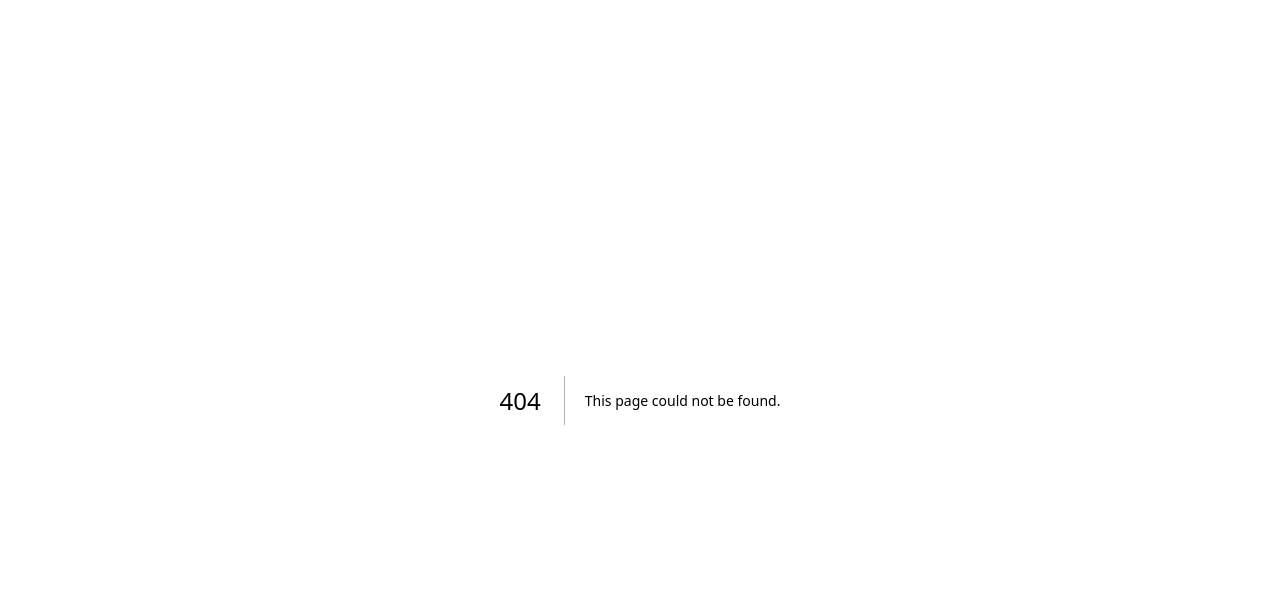
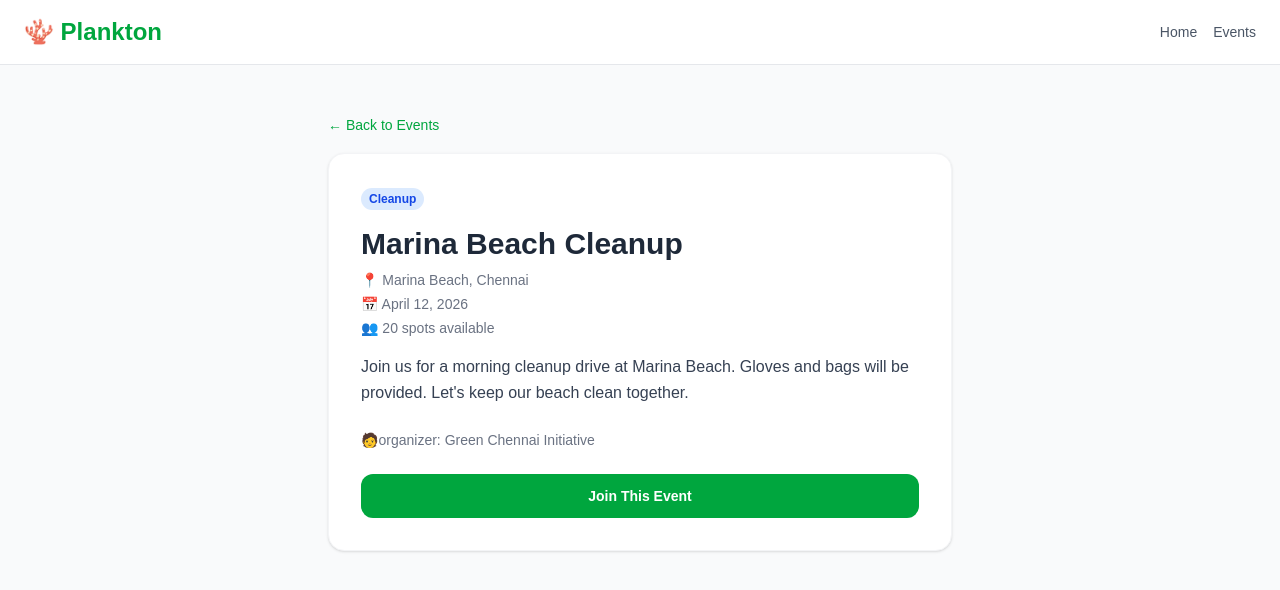
Before and after one commit to GIRISH4704/ngo-platform, a Next.js app: page /events/1 in a window 1280 px wide. Before the commit this address had no page. Shown: the top 590 px of the page. Built offline with nearby package versions, Linux system fonts and the light colour scheme.

Commit message:
Add event detail page

```diff
--- /dev/null
+++ b/app/events/[id]/page.js
@@ -0,0 +1,115 @@
+import Link from "next/link";
+
+const events = [
+  {
+    id: 1,
+    title: "Marina Beach Cleanup",
+    category: "Cleanup",
+    location: "Marina Beach, Chennai",
+    date: "April 12, 2026",
+    spots: 20,
+    description:
+      "Join us for a morning cleanup drive at Marina Beach. Gloves and bags will be provided. Let's keep our beach clean together.",
+    organizer: "Green Chennai Initiative",
+  },
+  {
+    id: 2,
+    title: "Book Donation Drive",
+    category: "Education",
+    location: "Adyar, Chennai",
+    date: "April 15, 2026",
+    spots: 10,
+    description:
+      "Collecting books for underprivileged children in Adyar. Bring any books in good condition — textbooks, storybooks, anything helps.",
+    organizer: "Read India Foundation",
+  },
+  {
+    id: 3,
+    title: "Tree Planting Drive",
+    category: "Environment",
+    location: "Cubbon Park, Chennai",
+    date: "April 18, 2026",
+    spots: 30,
+    description:
+      "A community tree planting event to increase green cover in the city. Saplings will be provided. Come with your family!",
+    organizer: "EcoWarriors Chennai",
+  },
+];
+
+const categoryColors = {
+  Cleanup: "bg-blue-100 text-blue-700",
+  Education: "bg-yellow-100 text-yellow-700",
+  Environment: "bg-green-100 text-green-700",
+};
+
+export default async function EventPage({ params }) {
+  const { id } = await params;
+  const event = events.find((e) => e.id === parseInt(id));
+
+  if (!event) {
+    return (
+      <main className="min-h-screen bg-gray-50 flex items-center justify-center">
+        <div className="text-center">
+          <h1 className="text-2xl font-bold text-gray-800">Event not found</h1>
+          <Link href="/" className="text-green-600 mt-4 block hover:underline">
+            ← Back to Home
+          </Link>
+        </div>
+      </main>
+    );
+  }
+
+  return (
+    <main className="min-h-screen bg-gray-50">
+      {/* Navbar */}
+      <nav className="bg-white border-b border-gray-200 px-6 py-4 flex items-center justify-between">
+        <span className="text-2xl font-bold text-green-600">🪸 Plankton</span>
+        <div className="flex gap-4 text-sm text-gray-600">
+          <Link href="/" className="hover:text-green-600">
+            Home
+          </Link>
+          <Link href="/events" className="hover:text-green-600">
+            Events
+          </Link>
+        </div>
+      </nav>
+
+      {/* Event Detail */}
+      <section className="max-w-2xl mx-auto px-6 py-12">
+        <Link href="/" className="text-sm text-green-600 hover:underline">
+          ← Back to Events
+        </Link>
+
+        <div className="bg-white rounded-2xl shadow-sm border border-gray-100 p-8 mt-4">
+          <span
+            className={`text-xs font-semibold px-2 py-1 rounded-full ${categoryColors[event.category]}`}
+          >
+            {event.category}
+          </span>
+
+          <h1 className="text-3xl font-bold text-gray-800 mt-4 mb-2">
+            {event.title}
+          </h1>
+
+          <p className="text-sm text-gray-500 mb-1">📍 {event.location}</p>
+          <p className="text-sm text-gray-500 mb-1">📅 {event.date}</p>
+          <p className="text-sm text-gray-500 mb-4">
+            👥 {event.spots} spots available
+          </p>
+
+          <p className="text-gray-700 leading-relaxed mb-6">
+            {event.description}
+          </p>
+
+          <p className="text-sm text-gray-500 mb-6">
+            🧑‍organizer: <span className="font-medium">{event.organizer}</span>
+          </p>
+
+          <button className="w-full bg-green-600 text-white py-3 rounded-xl text-sm font-semibold hover:bg-green-700 transition">
+            Join This Event
+          </button>
+        </div>
+      </section>
+    </main>
+  );
+}
```
